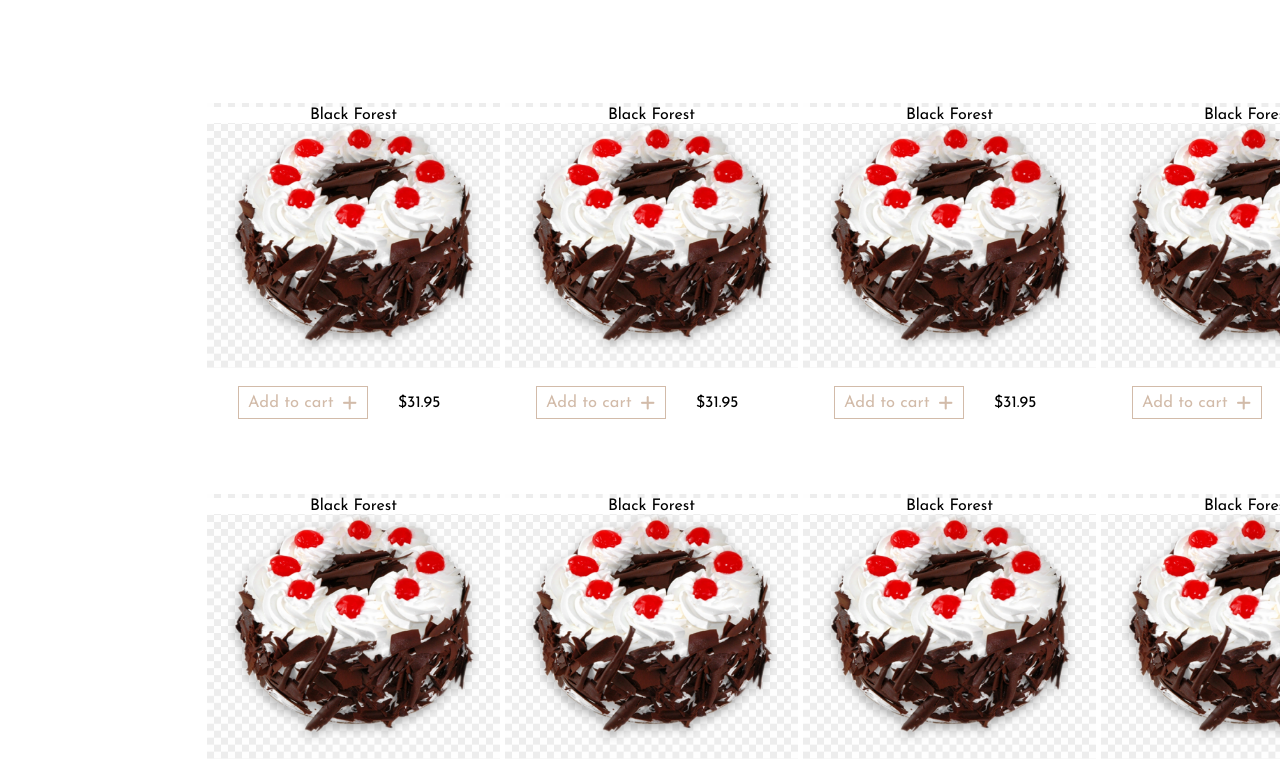
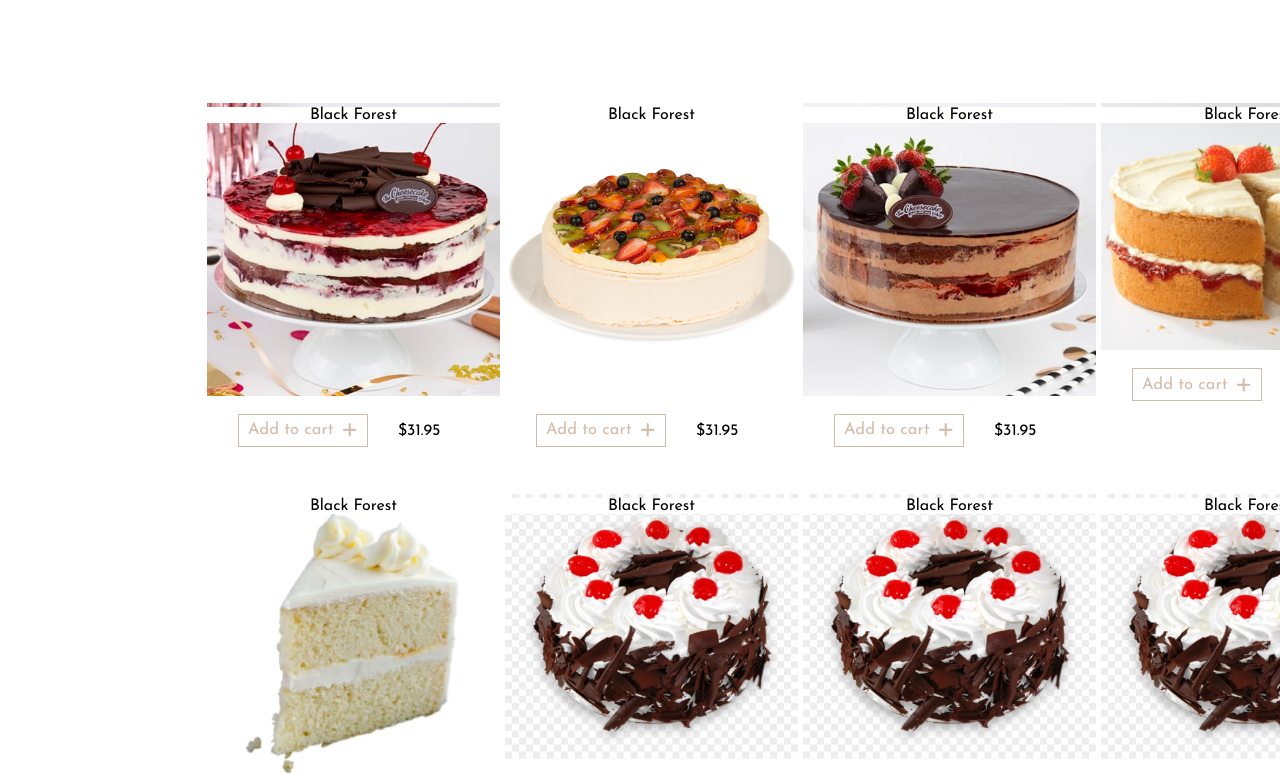
Before and after one commit to kallyas/cakeshop, a plain HTML site: page index.html in a window 1280 px wide. Shown: the part 163-937 px from the top of the page. Drawn offline with Linux system fonts and the light colour scheme.

Commit message:
Added cake Images

```diff
--- a/index.html
+++ b/index.html
@@ -40,7 +40,7 @@
           <p>Black Forest</p>
         </div>
         <div class="card-body">
-          <img src="./images/black-forest.png" alt="cake-image" />
+          <img src="./images/black_10.jpg" alt="cake-image" />
         </div>
         <div class="card-footer">
           <button class="add-cart">
@@ -54,7 +54,7 @@
           <p>Black Forest</p>
         </div>
         <div class="card-body">
-          <img src="./images/black-forest.png" alt="cake-image" />
+          <img src="./images/cake-2.png" alt="cake-image" />
         </div>
         <div class="card-footer">
           <button class="add-cart">
@@ -68,7 +68,7 @@
           <p>Black Forest</p>
         </div>
         <div class="card-body">
-          <img src="./images/black-forest.png" alt="cake-image" />
+          <img src="./images/double-choc_1.jpg" alt="cake-image" />
         </div>
         <div class="card-footer">
           <button class="add-cart">
@@ -82,7 +82,7 @@
           <p>Black Forest</p>
         </div>
         <div class="card-body">
-          <img src="./images/black-forest.png" alt="cake-image" />
+          <img src="./images/sponge-cake-recipe.png" alt="cake-image" />
         </div>
         <div class="card-footer">
           <button class="add-cart">
@@ -96,7 +96,7 @@
           <p>Black Forest</p>
         </div>
         <div class="card-body">
-          <img src="./images/black-forest.png" alt="cake-image" />
+          <img src="./images/white-mud-cake.png" alt="cake-image" />
         </div>
         <div class="card-footer">
           <button class="add-cart">
```
Also changed, not shown: images/StrawberryFields.png (added), images/black_10.jpg (added), images/cake-2.png (added), images/double-choc_1.jpg (added), images/sponge-cake-recipe.png (added), images/white-mud-cake.png (added).
